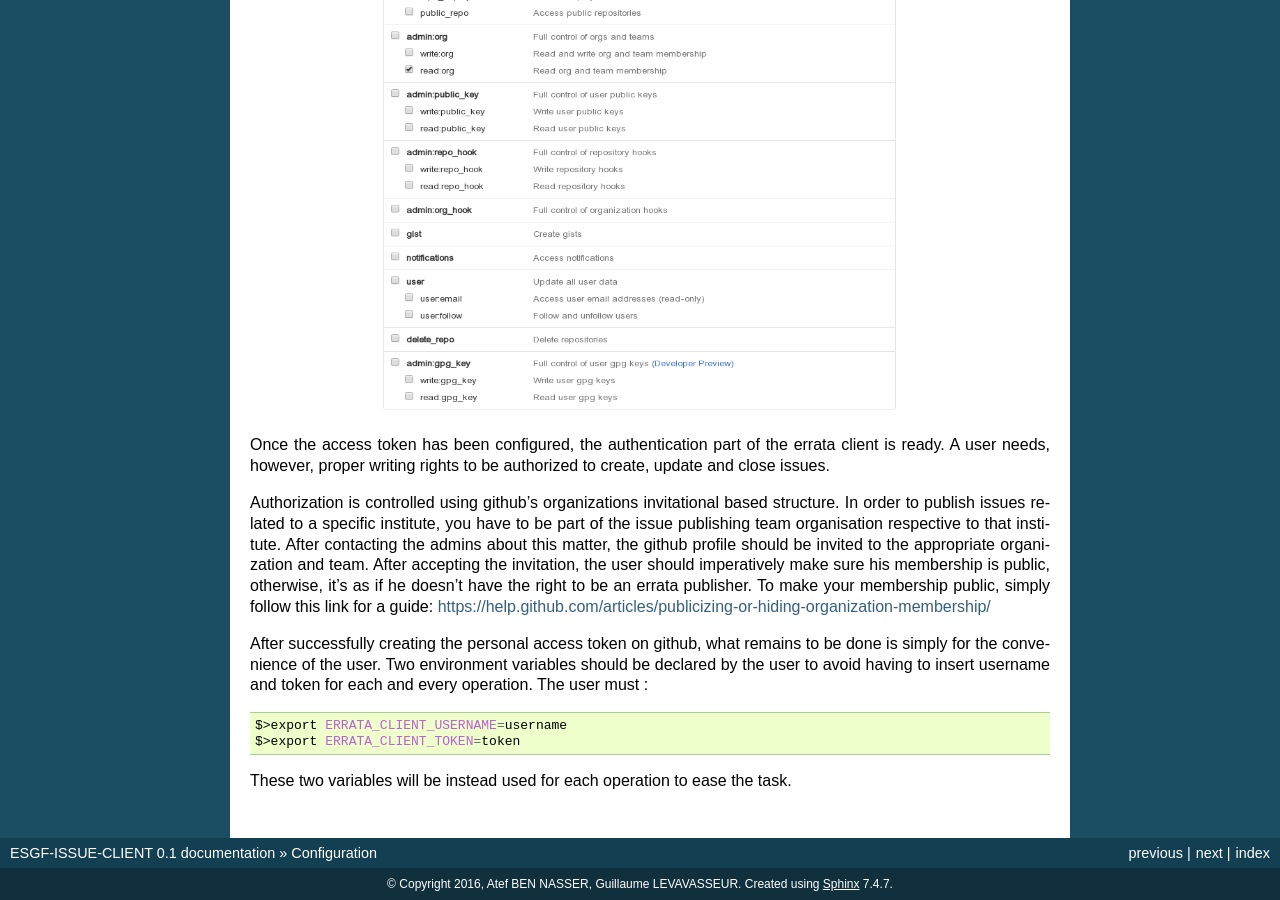
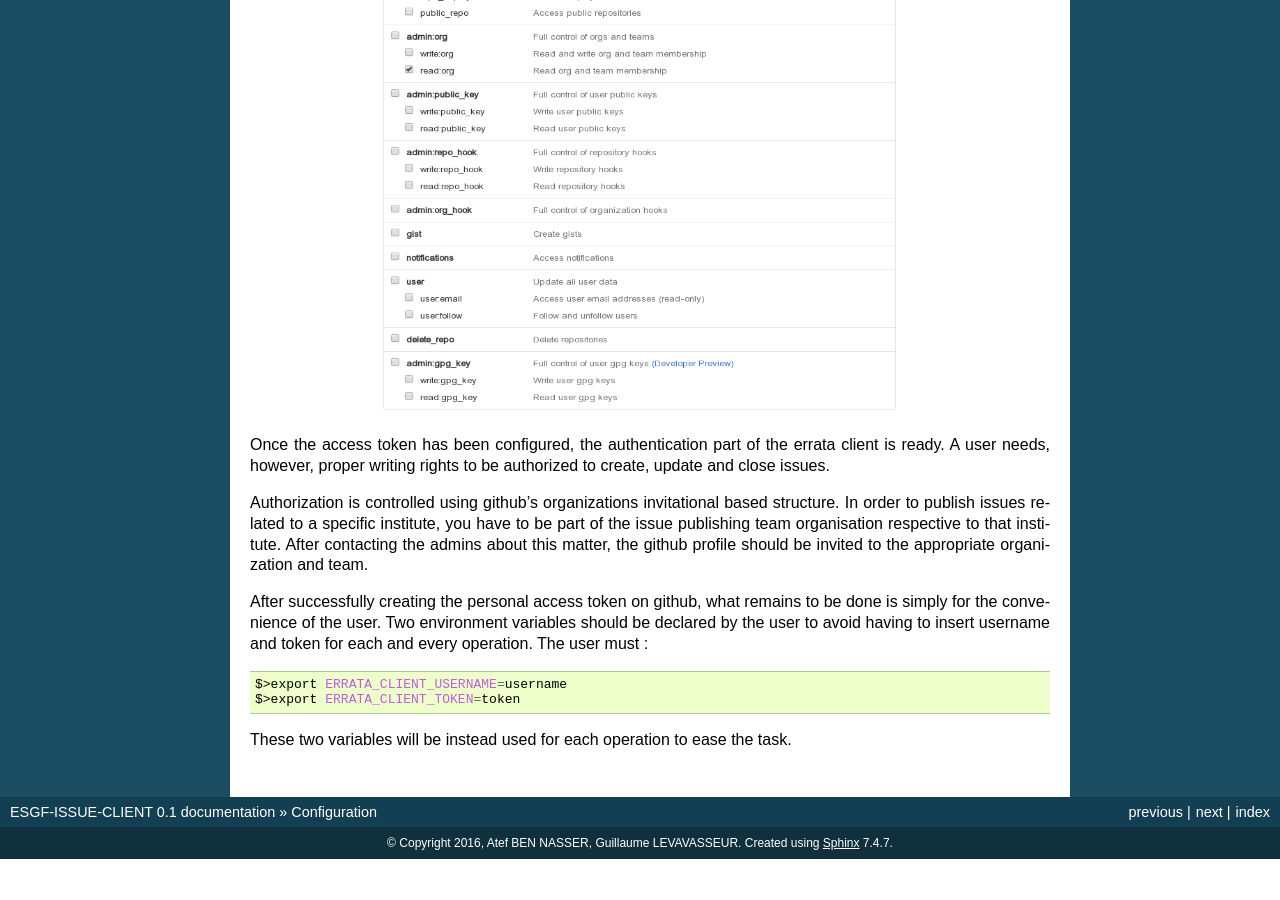
Before and after one commit to ES-DOC/esdoc-errata-client, a Sphinx documentation site: the page built from docs/configuration.rst, in a window 1280 px wide and 900 px high, scrolled down 933 px. Built offline with Sphinx 7.4.7, drawn with Linux system fonts in a browser that asks for light colours; after the commit the page ends 1792 px from its top, so only the background shows below that.

Commit message:
updated configuration documentation

```diff
--- a/docs/configuration.rst
+++ b/docs/configuration.rst
@@ -34,8 +34,6 @@ A user needs, however, proper writing rights to be authorized to create, update
 Authorization is controlled using github's organizations invitational based structure.
 In order to publish issues related to a specific institute, you have to be part of the issue publishing team organisation respective to that institute.
 After contacting the admins about this matter, the github profile should be invited to the appropriate organization and team.
-After accepting the invitation, the user should imperatively make sure his membership is public, otherwise, it's as if he doesn't have the right to be an
-errata publisher. To make your membership public, simply follow this link for a guide: https://help.github.com/articles/publicizing-or-hiding-organization-membership/
 
 
 After successfully creating the personal access token on github, what remains to be done is simply for the convenience of the user.
```
